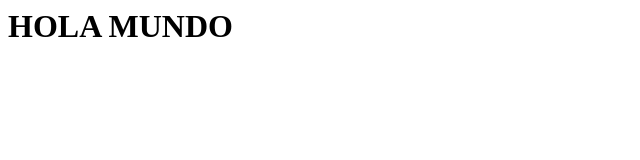
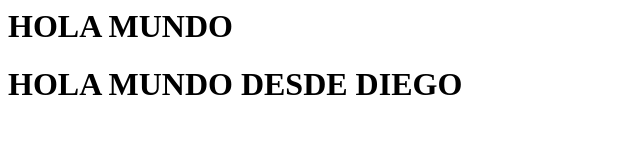
Before and after one commit to Eddjc/test-slack, a plain HTML site: page index.html in a window 1280 px wide. Shown: the whole page, without its empty margins (0-640 px from the left). Drawn offline with Linux system fonts and the light colour scheme.

Commit message:
Prueba Slack Diego vscode

```diff
--- a/index.html
+++ b/index.html
@@ -1 +1,2 @@
 <h1>HOLA MUNDO</h1>
+<h1>HOLA MUNDO DESDE DIEGO</h1>
```
